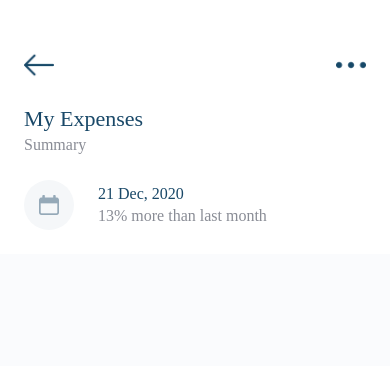
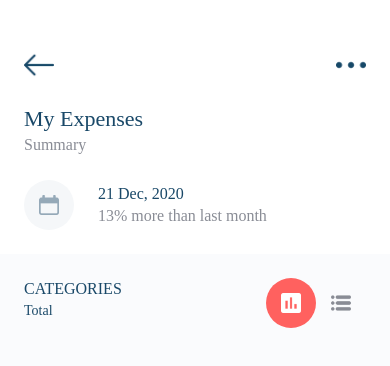
Before and after one commit to corozb/expense-tracker-RN, a React Native app: screen /Home in a window 390 px wide. Shown: the top 366 px of the page. Built offline with nearby package versions, Linux system fonts and the light colour scheme.

Commit message:
Category Section

```diff
--- a/screens/Home.js
+++ b/screens/Home.js
@@ -1,9 +1,11 @@
-import React from 'react'
+import React, { useState } from 'react'
 import { StyleSheet, View, Text, TouchableOpacity, Image } from 'react-native'
 
 import { COLORS, SIZES, FONTS, icons } from '../constants'
 
 function Home() {
+  const [viewMode, setViewMode] = useState('chart')
+
   const renderNavbar = () => {
     return (
       <View style={styles.navbar}>
@@ -42,10 +44,44 @@ function Home() {
     )
   }
 
+  const renderCategory = () => (
+    <View style={styles.categoriesContainer}>
+      <View>
+        <Text style={{ color: COLORS.primary, ...FONTS.h3 }}>CATEGORIES</Text>
+        <Text style={{ color: COLORS.primary, ...FONTS.body4 }}>Total</Text>
+      </View>
+
+      {/* Buttons */}
+      <View style={{ flexDirection: 'row' }}>
+        <TouchableOpacity
+          style={{ ...styles.buttonCategory, backgroundColor: viewMode === 'chart' ? COLORS.secondary : null }}
+          onPress={() => setViewMode('chart')}
+        >
+          <Image
+            source={icons.chart}
+            resizeMode='contain'
+            style={{ ...styles.buttonImage, tintColor: viewMode === 'chart' ? COLORS.white : COLORS.darkgray }}
+          />
+        </TouchableOpacity>
+        <TouchableOpacity
+          style={{ ...styles.buttonCategory, backgroundColor: viewMode === 'list' ? COLORS.secondary : null }}
+          onPress={() => setViewMode('list')}
+        >
+          <Image
+            source={icons.menu}
+            resizeMode='contain'
+            style={{ ...styles.buttonImage, tintColor: viewMode === 'list' ? COLORS.white : COLORS.darkgray }}
+          />
+        </TouchableOpacity>
+      </View>
+    </View>
+  )
+
   return (
     <View style={{ flex: 1, backgroundColor: COLORS.lightGray2 }}>
       {renderNavbar()}
       {renderHeader()}
+      {renderCategory()}
     </View>
   )
 }
@@ -79,6 +115,26 @@ const styles = StyleSheet.create({
     justifyContent: 'center',
     alignItems: 'center',
   },
+
+  categoriesContainer: {
+    flexDirection: 'row',
+    padding: SIZES.padding,
+    justifyContent: 'space-between',
+    alignContent: 'center',
+  },
+
+  buttonCategory: {
+    alignItems: 'center',
+    justifyContent: 'center',
+    height: 50,
+    width: 50,
+    borderRadius: 25,
+  },
+
+  buttonImage: {
+    width: 20,
+    height: 20,
+  },
 })
 
 export default Home
```
